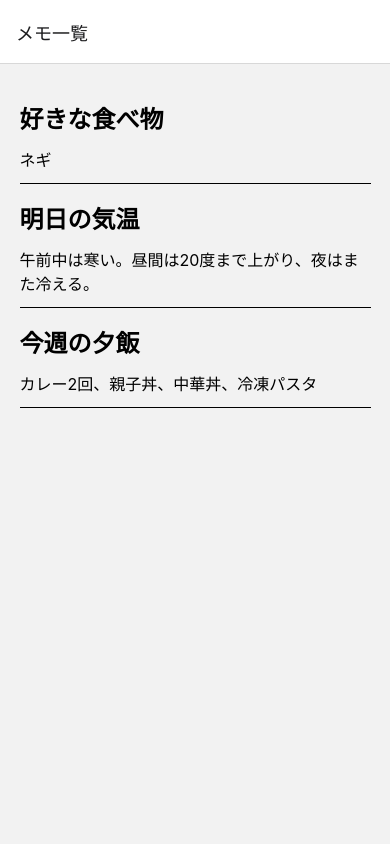
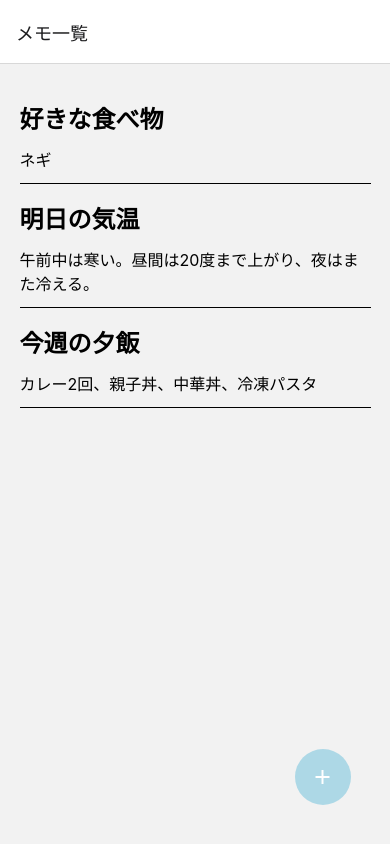
Before and after one commit to akisayuki/memo-app, a React Native app: screen / in a window 390 px wide. Built offline with nearby package versions, Linux system fonts and the light colour scheme.

Commit message:
[add]新規作成ボタンを追加
FABを用いて新規作成ボタンを表示できるようにした。

```diff
--- a/src/MainScreen.js
+++ b/src/MainScreen.js
@@ -1,5 +1,6 @@
 //メモ一覧（ホーム）画面
 
+import { FAB } from "@rneui/themed";
 import React from "react";
 import { Text, View, StyleSheet, FlatList } from "react-native";
 import { SafeAreaProvider, SafeAreaView } from "react-native-safe-area-context";
@@ -24,7 +25,7 @@ const data = [
     }
 ];
 
-//配列の各要素を描画
+//データの各要素を描画
 const Item = ({item}) => {
     return (
         <View style={styles.itemContainer}>
@@ -43,11 +44,19 @@ const MainScreen = () => {
                     data={data}
                     renderItem={({item}) => {
                         return (
-                            //Itemコンポーネントの引数を設定
+                            //Itemコンポーネントの引数itemを設定
                             <Item item={item}/>
                         );
                     }}
                     keyExtractor={item => item.id}
+                />
+                {/* 新規作成ボタンを表示 */}
+                <FAB
+                    size="large"
+                    icon={{name: 'add', color: 'white'}}
+                    color="lightblue"
+                    placement="right"
+                    style={styles.fab}
                 />
             </SafeAreaView>
         </SafeAreaProvider>
@@ -56,6 +65,7 @@ const MainScreen = () => {
 
 const styles = StyleSheet.create({
     container: {
+        flex: 1,
         margin: '5%',
         justifyContent: 'center'
     },
@@ -71,6 +81,11 @@ const styles = StyleSheet.create({
     itemText: {
         fontSize: 16,
         marginTop: 12
+    },
+    fab: {
+        margin: 10,
+        right: 10,
+        bottom: 10
     }
 });
 
```
